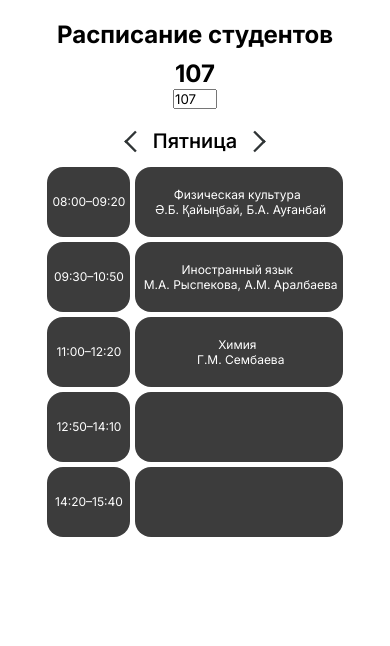
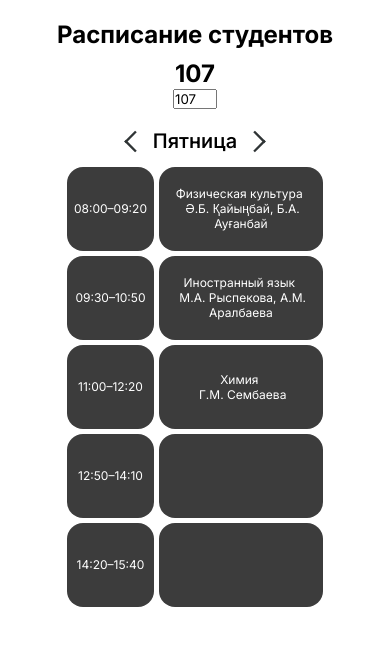
Before and after one commit to NABakosh/atfitkSchedule, a React (Vite) app: page / in a window 390 px wide. Shown: the top 646 px of the page. Built offline with nearby package versions, Linux system fonts and the light colour scheme.

Commit message:
fix: fixed a mobile version rows bug on media ------------ Need to finish a full adaptive ------------

```diff
--- a/src/components/Table.jsx
+++ b/src/components/Table.jsx
@@ -5,7 +5,7 @@ const groups = [
 ];
 const errors = ["Суббота", "Воскресенье"];
 export default function Table({ schedule, day, group }) {
-  let error;
+  let error = false;
   useEffect(() => {
     for (let i = 0; i < groups.length; i++) {
       if (group != groups[i]) {
@@ -31,7 +31,9 @@ export default function Table({ schedule, day, group }) {
     <div className="table">
       <div className="timeCode">
         {currentGroup["Время"].map((obj, i) => (
-          <div className="time">{obj}</div>
+          <div key={i} className="time">
+            {obj}
+          </div>
         ))}
       </div>
       <div className="rows">
--- a/src/components/scss/firstCourse.scss
+++ b/src/components/scss/firstCourse.scss
@@ -63,8 +63,11 @@
 @media (max-width: 400px) {
   .row,
   .time {
-    padding: 0px 5px;
+    padding: 7px;
     height: 70px;
     font-size: 12px;
   }
+  .row {
+    width: 150px;
+  }
 }
```
